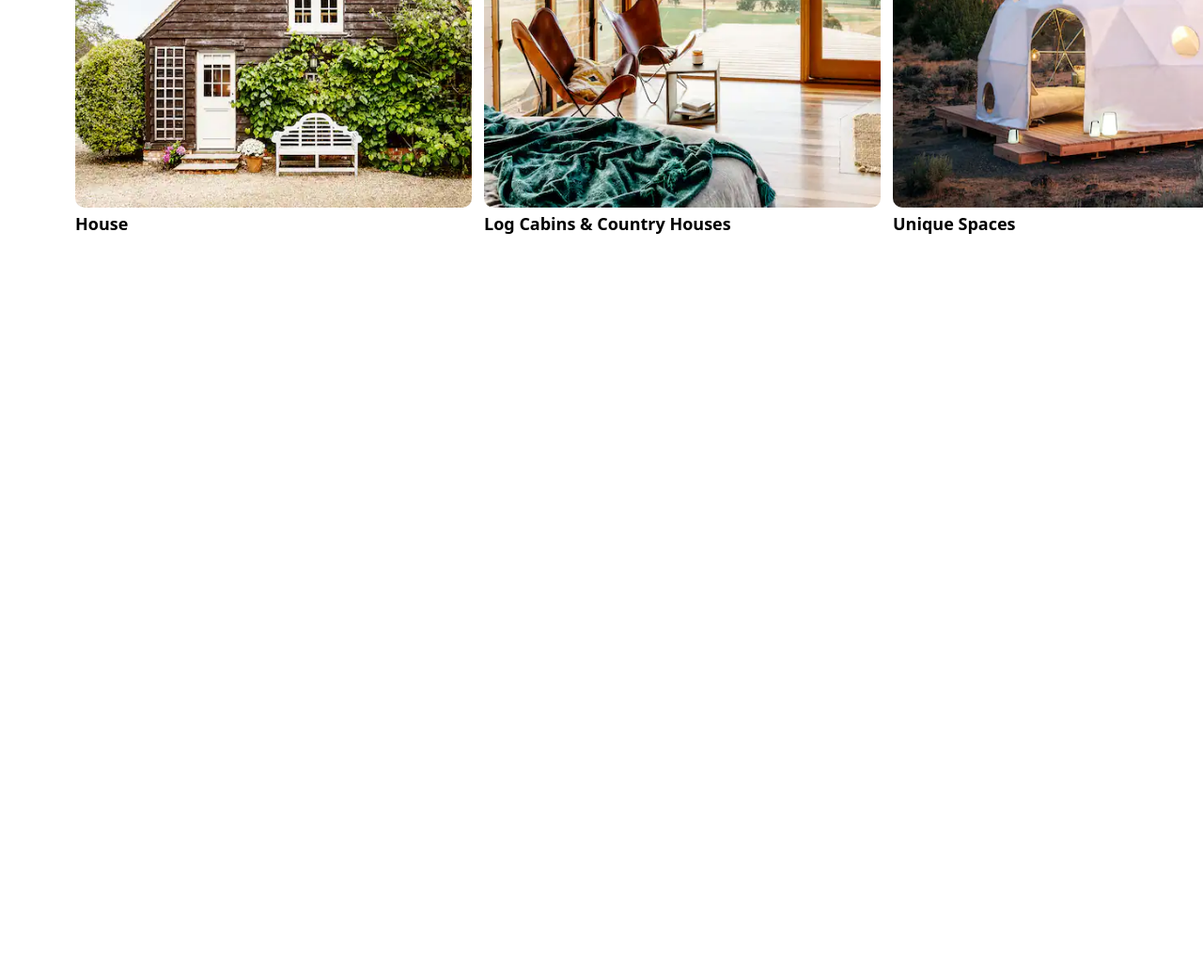
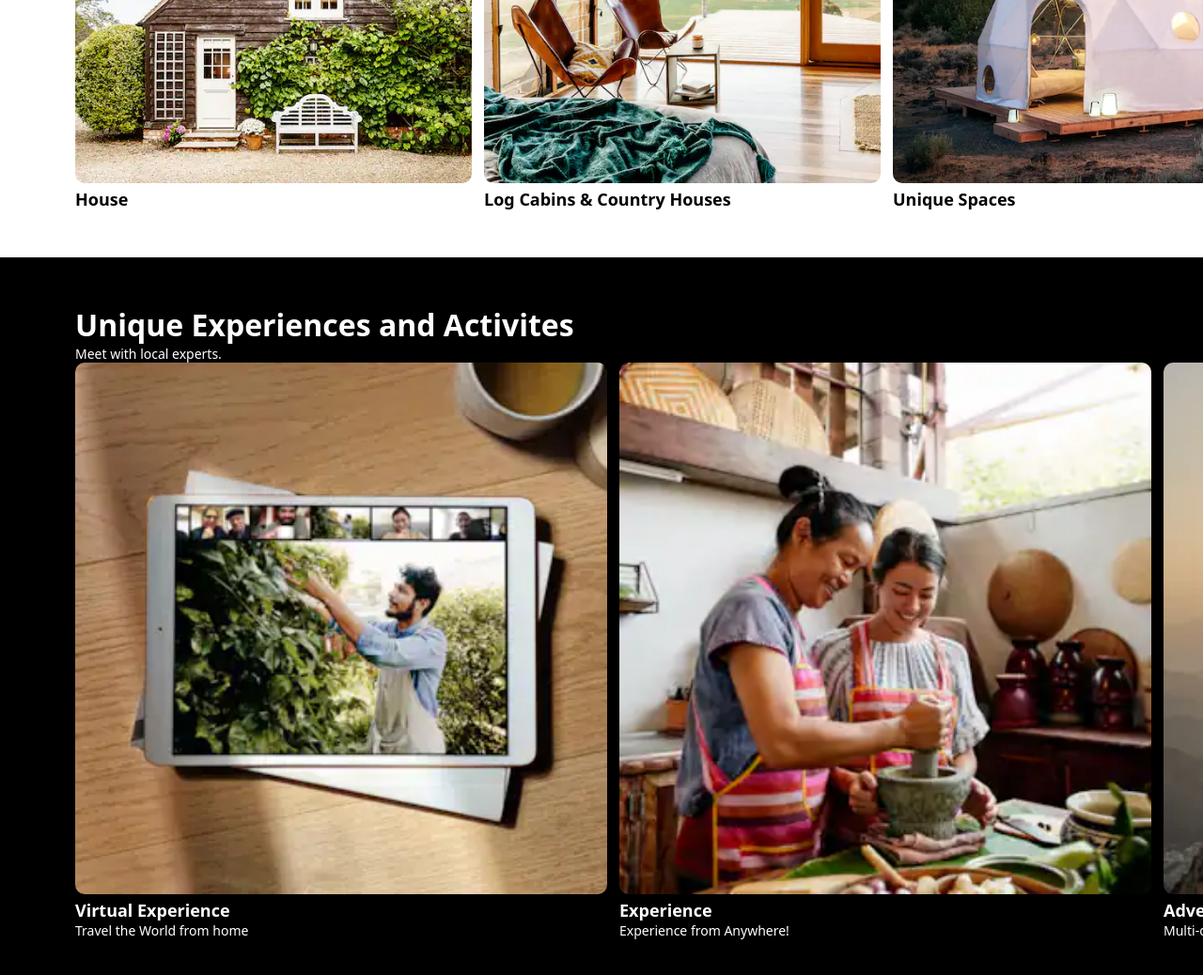
Before and after one commit to janjaw007/airbnb-clone, a plain HTML site: page index.html in a window 1280 px wide. Shown: the part 1270-2308 px from the top of the page at 94% size. Before the commit the page ends 1570 px from the top, so only its background shows below. Drawn offline with Linux system fonts and the light colour scheme.

Commit message:
airbnb-clone:finish unique  section

```diff
--- a/index.html
+++ b/index.html
@@ -263,5 +263,34 @@
         </a>
       </ul>
     </section>
+    <section class="unique-section">
+      <div>
+        <b>Unique Experiences and Activites</b>
+        <div>Meet with local experts.</div>
+      </div>
+      <ul class="unique-lists">
+        <a href="#">
+          <li>
+            <img src="./asset/Virtual Experience.png" alt="" />
+            <b> Virtual Experience </b>
+            <div>Travel the World from home</div>
+          </li>
+        </a>
+        <a href="#">
+          <li>
+            <img src="./asset/Experience.png" alt="" />
+            <b>Experience </b>
+            <div>Experience from Anywhere!</div>
+          </li>
+        </a>
+        <a href="#">
+          <li>
+            <img src="./asset/Adventure.png" alt="" />
+            <b>Adventure</b>
+            <div>Multi-day trip with accomodation and meals.</div>
+          </li>
+        </a>
+      </ul>
+    </section>
   </body>
 </html>
--- a/style.css
+++ b/style.css
@@ -172,7 +172,7 @@ body {
 }
 
 #preface > span {
-  width: 400px;
+  width: 500px;
   color: #ffffff;
   font-size: 58px;
   font-weight: bold;
@@ -253,5 +253,49 @@ body {
 .accomodations-lists > a > li > img {
   border-radius: 10px;
   width: 422px;
-  height: 448px;
+  height: 422px;
 }
+
+.unique-section {
+  padding: 50px 80px;
+  background-color: #000000;
+}
+
+.unique-section > div {
+  color: white;
+}
+
+.unique-section > div > b {
+  font-size: 32px;
+}
+.unique-section > div > div {
+  font-size: 14px;
+}
+
+.unique-lists {
+  list-style-type: none;
+  display: grid;
+  grid-template-columns: 1fr 1fr 1fr;
+  grid-template-rows: 1fr;
+}
+
+.unique-lists > a {
+  text-decoration: none;
+  color: white;
+  padding-right: 13px;
+}
+
+.unique-lists > a > li > img {
+  width: 566px;
+  height: 566px;
+  border-radius: 10px;
+  object-fit: cover;
+}
+
+.unique-lists > a > li > b {
+  font-size: 18px;
+}
+
+.unique-lists > a > li > div {
+  font-size: 14px;
+}
```
